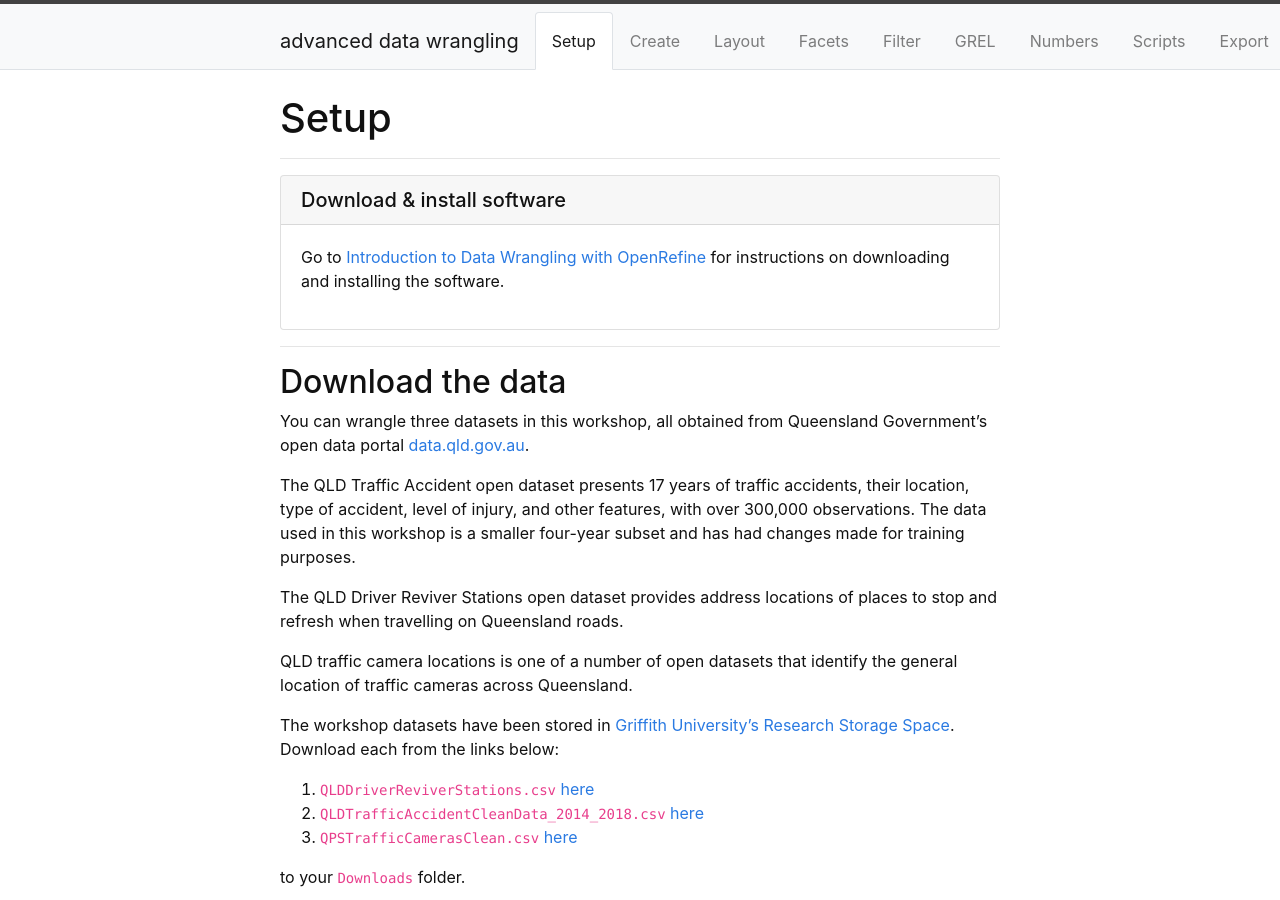
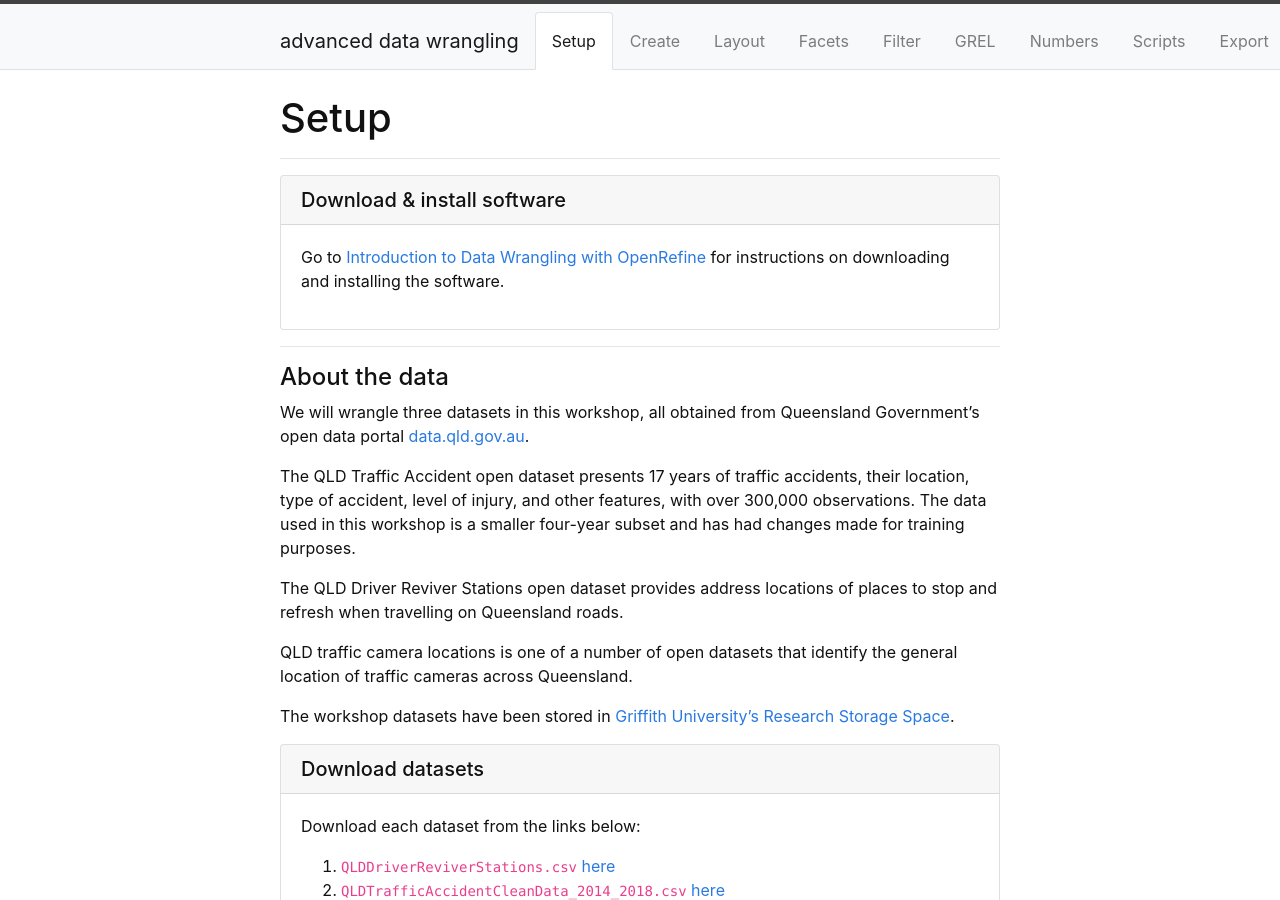
Before and after one commit to GULibrarySandbox/advanced-data-wrangle-old, a Jekyll site: the page built from content/0-setup.md, in a window 1280 px wide and 900 px high. Built offline with Jekyll 4.4.1, drawn with Linux system fonts in a browser that asks for light colours.

Commit message:
Update 0-setup.md

```diff
--- a/content/0-setup.md
+++ b/content/0-setup.md
@@ -10,10 +10,9 @@ Go to [Introduction to Data Wrangling with OpenRefine](https://griffithunilibrar
 {% include card.md header="Download & install software" text=text %}
 
 -----
+#### About the data
 
-## Download the data
-
-You can wrangle three datasets in this workshop, all obtained from Queensland Government's open data portal [data.qld.gov.au](data.qld.gov.au).
+We will wrangle three datasets in this workshop, all obtained from Queensland Government's open data portal [data.qld.gov.au](data.qld.gov.au).
 
 The QLD Traffic Accident open dataset presents 17 years of traffic accidents, their location, type of accident, level of injury, and other features, with over 300,000 observations.  The data used in this workshop is a smaller four-year subset and has had changes made for training purposes.
 
@@ -21,13 +20,17 @@ The QLD Driver Reviver Stations open dataset provides address locations of place
 
 QLD traffic camera locations is one of a number of open datasets that identify the general location of traffic cameras across Queensland.
 
-The workshop datasets have been stored in [Griffith University's Research Storage Space](https://research-storage.griffith.edu.au/).  Download each from the links below:
+The workshop datasets have been stored in [Griffith University's Research Storage Space](https://research-storage.griffith.edu.au/).
+
+{% capture text %}
+Download each dataset from the links below:
 
 1. `QLDDriverReviverStations.csv` [here](https://research-storage.griffith.edu.au/owncloud/index.php/s/UMsrDiZlyHRyFpr)
 2. `QLDTrafficAccidentCleanData_2014_2018.csv` [here](https://research-storage.griffith.edu.au/owncloud/index.php/s/kITNLGNOnQxNtxB)
 3. `QPSTrafficCamerasClean.csv` [here](https://research-storage.griffith.edu.au/owncloud/index.php/s/MNzgOVpVb0d0W5u)
 
- to your `Downloads` folder.
+to your `Downloads` folder.{% endcapture %}
+{% include card.md header="Download datasets" text=text %}
 
 -----
 
```
